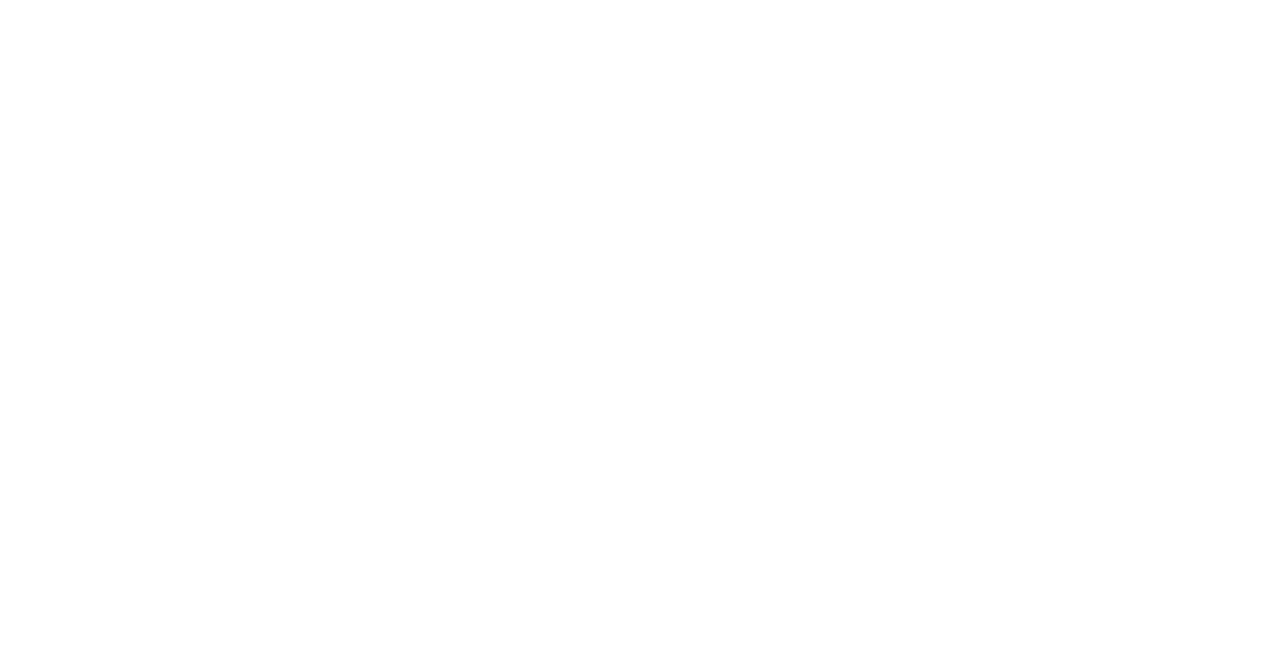
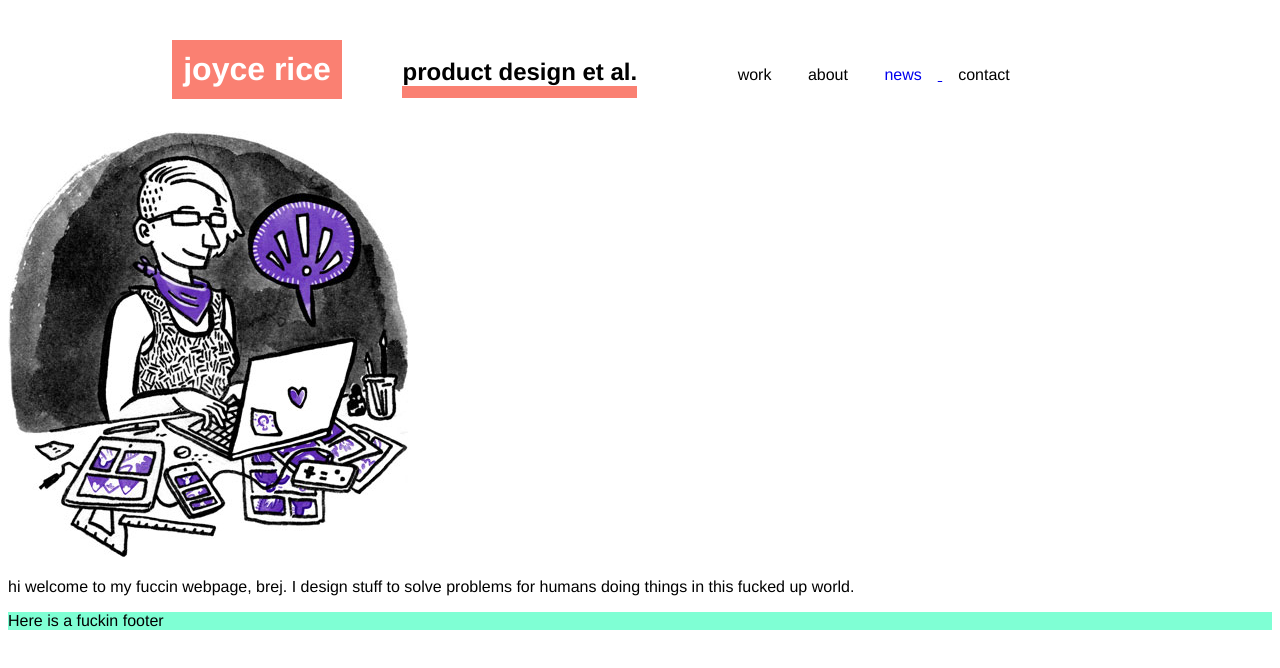
Before and after one commit to teenyrobots/biosite2018, a plain HTML site: page index.html in a window 1280 px wide. Drawn offline with Linux system fonts and the light colour scheme.

Commit message:
adds intial content to index, starts to develop header styles

```diff
--- a/index.html
+++ b/index.html
@@ -1,14 +1,34 @@
 <!DOCTYPE html>
 <html>
-
     <head>
         <meta charset="utf-8"/>
         <meta id="meta" name="viewport" content="width=device-width; initial-scale=1.0" />
         <title>Joyce Rice is a product designer</title>
+        <link rel="stylesheet" text="css" href="styles.css">
     </head>
 
     <body>
+        <header>
+            <h1>joyce rice</h1>
+            <h2 class="selected">product design et al.</h2>
+            <ul>
+                <li>work</li>
+                <li>about</li>
+                <a href="http://test.teenyrobots.net/">
+                    <li>news</li>
+                </a>
+                <li>contact</li>
+            </ul>
+        </header>
 
+        <div class="content">
+            <img src="assets/joycer.jpg">
+            <p>hi welcome to my fuccin webpage, brej. I design stuff to solve problems for humans doing things in this fucked up world.</p>
+        </div>
+
+        <footer>
+            <p>Here is a fuckin footer</p>
+        </footer>
 
     </body>
 
--- /dev/null
+++ b/styles.css
@@ -0,0 +1,36 @@
+/*Styles for biosite2018*/
+
+body {
+    font-family: "Helvetica", sans-serif;
+}
+
+header {
+    margin-bottom: 2em;
+    width: 100%;
+    max-width: 1000px;
+    display: block;
+    margin: auto;
+}
+
+header h1, h2, ul, li {
+    display: inline-block;
+    margin: 1em;
+}
+
+header h1 {
+    background-color: salmon;
+    padding: .35em;
+    color: white;
+}
+
+header ul {
+    list-style-type: none;
+}
+
+footer {
+    background-color: aquamarine;
+}
+
+.selected {
+    border-bottom: .5em salmon solid;
+}
```
Also changed, not shown: assets/joycer.jpg (renamed from _concept/joycer.jpg), 2 other files.
